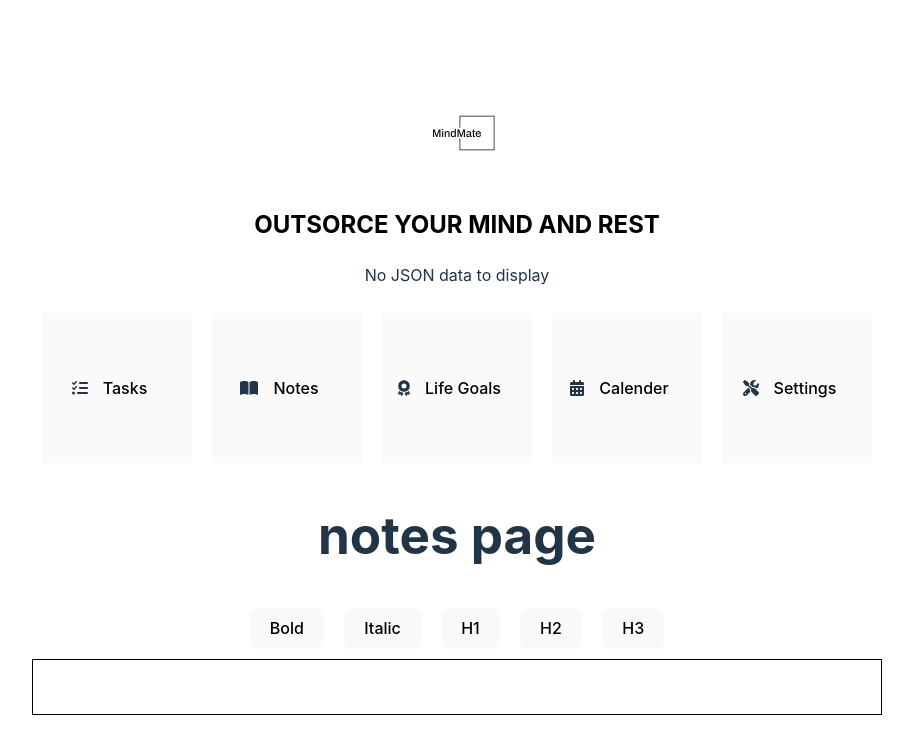
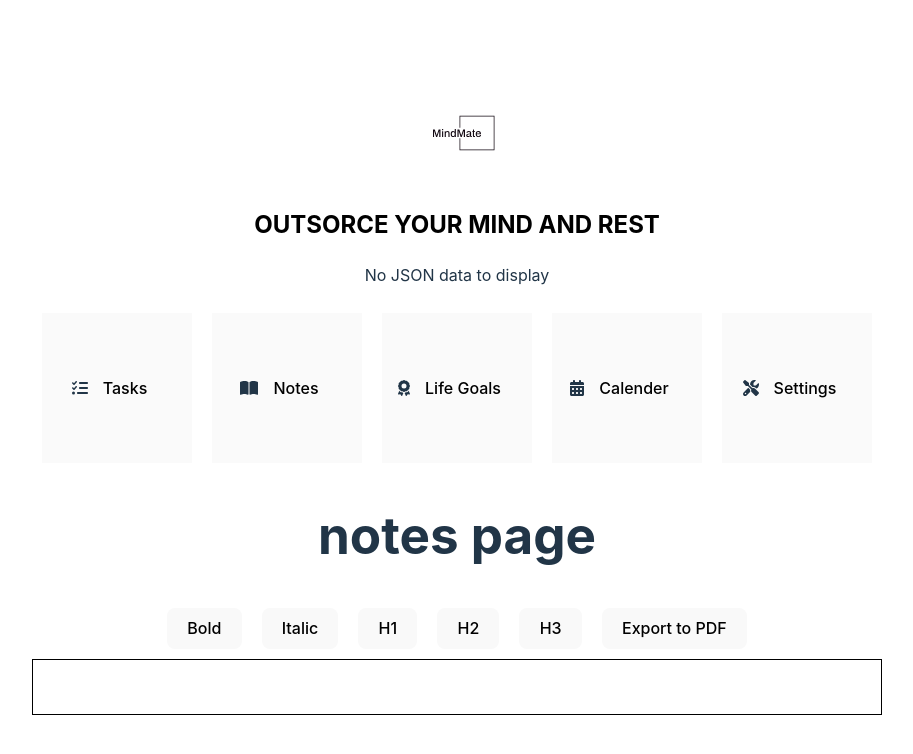
Before and after one commit to Paulalbo/MindMate, a React (Vite) app: page /notes in a window 1280 px wide. Shown: the top 754 px of the page, without its empty margins (183-1096 px from the left). Built offline with nearby package versions, Linux system fonts and the light colour scheme.

Commit message:
Remove jspdf

```diff
--- a/package.json
+++ b/package.json
@@ -23,7 +23,6 @@
     "date-fns": "^2.30.0",
     "draft-js": "^0.11.7",
     "express": "^4.18.2",
-    "jspdf": "^2.5.1",
     "react": "^18.2.0",
     "react-dom": "^18.2.0",
     "react-dropzone": "^14.2.3",
--- a/src/component/Editor/Editor.tsx
+++ b/src/component/Editor/Editor.tsx
@@ -23,6 +23,9 @@ function WysiwygEditor() {
   const [editorState, setEditorState] = React.useState(
     EditorState.createEmpty()
   );
+
+  // Add custom styling buttons
+
   const toggleBold = () => {
     setEditorState(RichUtils.toggleInlineStyle(editorState, "BOLD"));
   };
@@ -38,6 +41,8 @@ function WysiwygEditor() {
   const toggleHeading3 = () => {
     setEditorState(RichUtils.toggleInlineStyle(editorState, "H3"));
   };
+
+  // Export to PDF
 
   return (
     <div className="Editor">
@@ -57,6 +62,7 @@ function WysiwygEditor() {
         <button className="button" onClick={toggleHeading3}>
           H3
         </button>
+        <button className="button">Export to PDF</button>
       </div>
       <Editor
         editorState={editorState}
```
Also changed, not shown: 1 other file (tests, documents, lock files or other folders).
